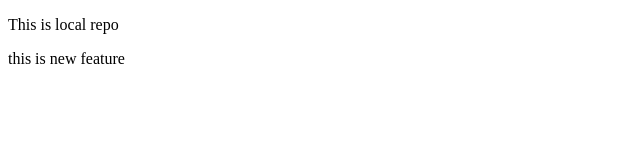
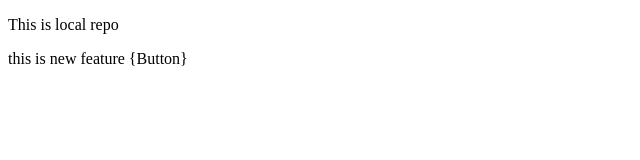
Before and after one commit to shivam1852/LoacalRepo, a plain HTML site: page index.html in a window 1280 px wide. Shown: the full height of the page, 0-640 px from the left. Drawn offline with Linux system fonts and the light colour scheme.

```diff
--- a/index.html
+++ b/index.html
@@ -7,6 +7,6 @@
 </head>
 <body>
     <p>This is local repo</p>
-    <p>this is new feature</p>
+    <p>this is new feature {Button}</p>
 </body>
 </html>
```
